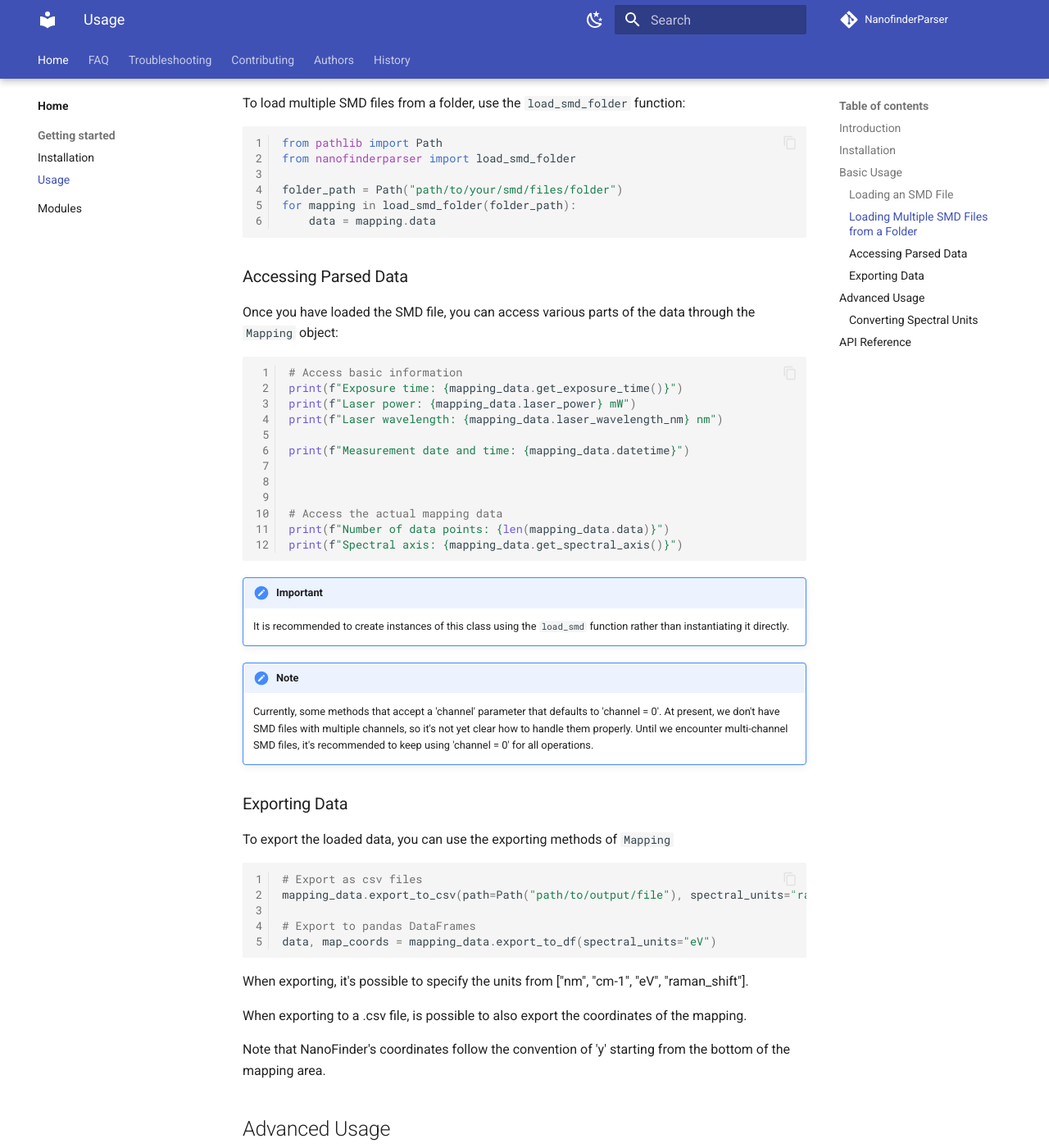
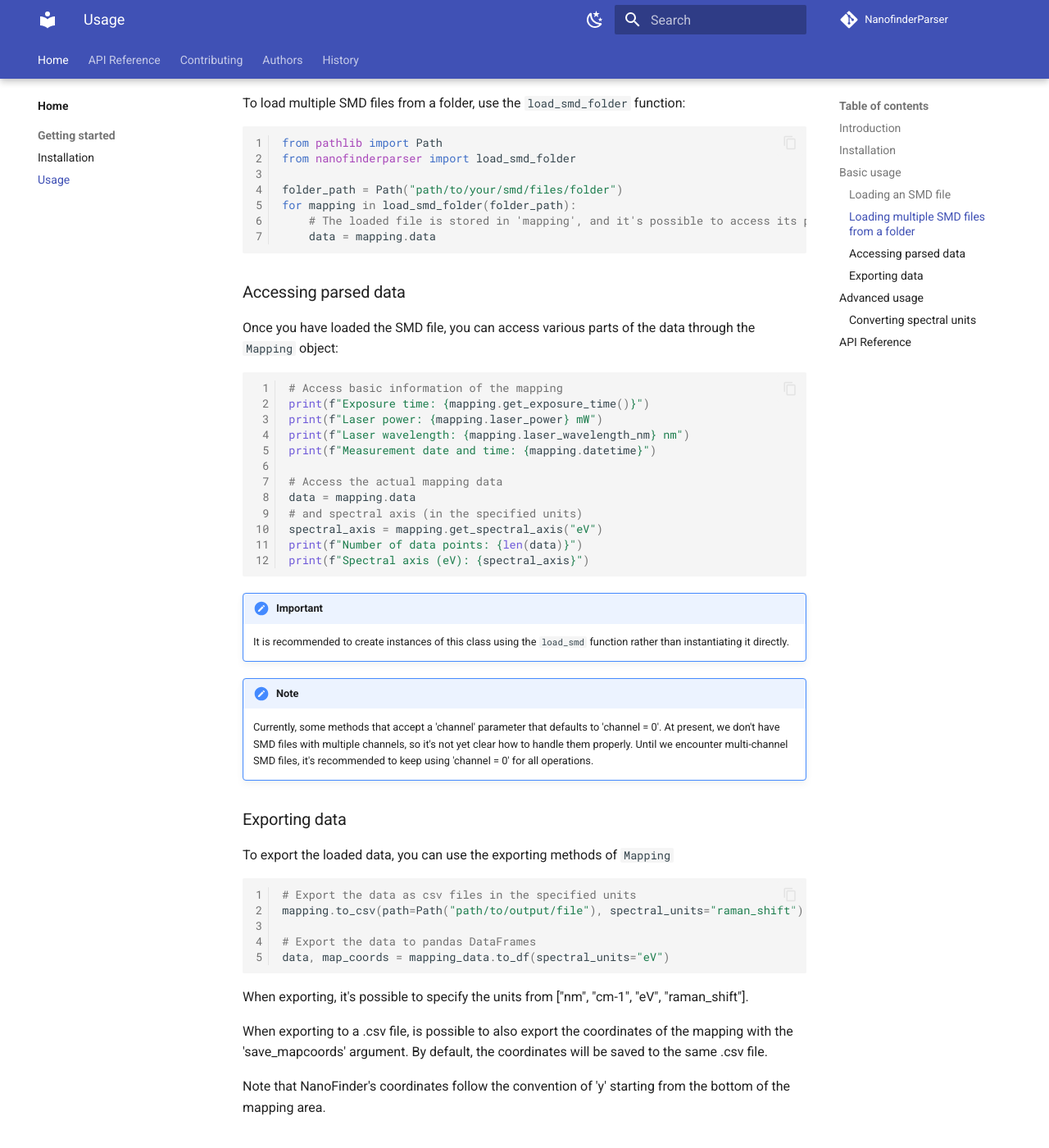
Before and after one commit to psolsfer/NanofinderParser, an MkDocs documentation site: the page built from docs/usage.md, in a window 1280 px wide and 1400 px high, scrolled down 788 px. Shown: the whole window at 82% size. Built offline with MkDocs 1.6.1 and Material for MkDocs 9.7.7, drawn with Linux system fonts in a browser that asks for light colours; comment, search, counter and statistics services are not loaded; some of the changed text lies outside the part shown.

Commit message:
docs: improve docs

````diff
--- a/docs/modules.md
+++ /dev/null
@@ -1,3 +0,0 @@
-# Modules
-
-----
--- a/docs/troubleshooting.md
+++ /dev/null
@@ -1,3 +0,0 @@
-# Troubleshooting
-
-----
--- a/docs/usage.md
+++ b/docs/usage.md
@@ -12,9 +12,9 @@
 pip install nanofinderparser
 ```
 
-## Basic Usage
+## Basic usage
 
-### Loading an SMD File
+### Loading an SMD file
 
 To load an SMD file, use the `load_smd` function:
 
@@ -23,38 +23,40 @@
 from nanofinderparser import load_smd
 
 file_path = Path("path/to/your/smd/file.smd")
-mapping_data = load_smd(file_path)
+mapping = load_smd(file_path)
 ```
 
-### Loading Multiple SMD Files from a Folder
+### Loading multiple SMD files from a folder
 
 To load multiple SMD files from a folder, use the `load_smd_folder` function:
+
 ```python
 from pathlib import Path
 from nanofinderparser import load_smd_folder
 
 folder_path = Path("path/to/your/smd/files/folder")
 for mapping in load_smd_folder(folder_path):
+    # The loaded file is stored in 'mapping', and it's possible to access its properties
     data = mapping.data
 ```
 
-### Accessing Parsed Data
+### Accessing parsed data
 
 Once you have loaded the SMD file, you can access various parts of the data through the `Mapping` object:
 
 ```python
-# Access basic information
-print(f"Exposure time: {mapping_data.get_exposure_time()}")
-print(f"Laser power: {mapping_data.laser_power} mW")
-print(f"Laser wavelength: {mapping_data.laser_wavelength_nm} nm")
-
-print(f"Measurement date and time: {mapping_data.datetime}")
-
-
+# Access basic information of the mapping
+print(f"Exposure time: {mapping.get_exposure_time()}")
+print(f"Laser power: {mapping.laser_power} mW")
+print(f"Laser wavelength: {mapping.laser_wavelength_nm} nm")
+print(f"Measurement date and time: {mapping.datetime}")
 
 # Access the actual mapping data
-print(f"Number of data points: {len(mapping_data.data)}")
-print(f"Spectral axis: {mapping_data.get_spectral_axis()}")
+data = mapping.data
+# and spectral axis (in the specified units)
+spectral_axis = mapping.get_spectral_axis("eV")
+print(f"Number of data points: {len(data)}")
+print(f"Spectral axis (eV): {spectral_axis}")
 ```
 
 !!! important
@@ -65,27 +67,27 @@
     Currently, some methods that accept a 'channel' parameter that defaults to 'channel = 0'. At present, we don't have SMD files with multiple channels, so it's not yet clear how to handle them properly.
     Until we encounter multi-channel SMD files, it's recommended to keep using 'channel = 0' for all operations.
 
-### Exporting Data
+### Exporting data
 
 To export the loaded data, you can use the exporting methods of `Mapping`
 
 ```python
-# Export as csv files
-mapping_data.export_to_csv(path=Path("path/to/output/file"), spectral_units="raman_shift")
+# Export the data as csv files in the specified units
+mapping.to_csv(path=Path("path/to/output/file"), spectral_units="raman_shift")
 
-# Export to pandas DataFrames
-data, map_coords = mapping_data.export_to_df(spectral_units="eV")
+# Export the data to pandas DataFrames
+data, map_coords = mapping_data.to_df(spectral_units="eV")
 ```
 
 When exporting, it's possible to specify the units from ["nm", "cm-1", "eV", "raman_shift"].
 
-When exporting to a .csv file, is possible to also export the coordinates of the mapping.
+When exporting to a .csv file, is possible to also export the coordinates of the mapping with the 'save_mapcoords' argument. By default, the coordinates will be saved to the same .csv file.
 
 Note that NanoFinder's coordinates follow the convention of 'y' starting from the bottom of the mapping area.
 
-## Advanced Usage
+## Advanced usage
 
-### Converting Spectral Units
+### Converting spectral units
 
 You can convert spectral data between different units using the `convert_spectral_units` function:
 
--- a/mkdocs.yml
+++ b/mkdocs.yml
@@ -3,6 +3,7 @@
 repo_name: NanofinderParser
 
 site_dir: site
+use_directory_urls: true
 
 theme:
     name: material
@@ -75,13 +76,22 @@
                   options:
                       # Headings
                       show_root_heading: true
-                      show_root_full_path: false
+                    #   show_root_full_path: false
                       # Docstrings
-                      show_if_no_docstring: true
-                      # Signatures/annotations
-                      show_signature_annotations: true
+                    #   show_if_no_docstring: true
+                    #   # Signatures/annotations
+                    #   show_signature_annotations: true
                       # Other
                       show_bases: false
+
+                      show_source: false
+                      heading_level: 2
+                      inherited_members: true
+                      docstring_style: numpy
+                      show_root_toc_entry: true
+                      show_category_heading: true
+                      show_submodules: false
+
     - awesome-pages
     - search:
           lang: en
@@ -95,10 +105,11 @@
         - icon: material/email
           link: "mailto:psolsfer@gmail.com"
 
-nav:
-  - Home: index.md
-  - Usage: usage.md
-  - API Reference:
-    - Models: api/models.md
-    - Parsers: api/parsers.md
-    - Units: api/units.md
+# nav:
+#   - Home: index.md
+#   - Usage: usage.md
+#   - API Reference:
+#     - Models: api/models.md
+#     - Parsers: api/parsers.md
+#     - Units: api/units.md
+#   - Authors: authors.md
````
Also changed, not shown: README.md (+42 -13 lines), docs/api/index.md (added, +7 -0 lines), docs/api/models.md (added, +4 -0 lines), docs/api/parsers.md (added, +1 -0 lines), docs/api/units.md (added, +1 -0 lines), docs/.pages, docs/api/.pages (added).
